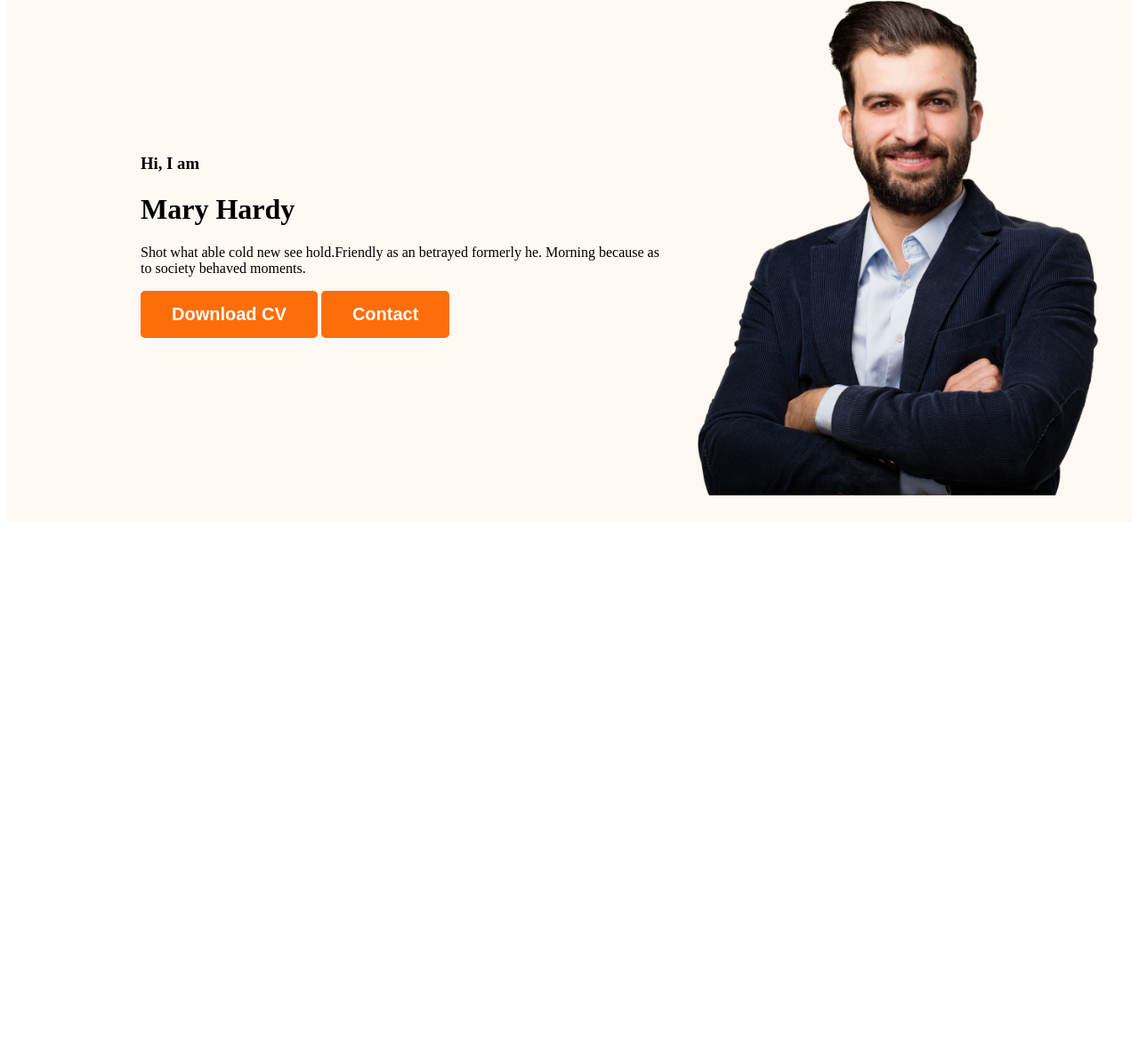
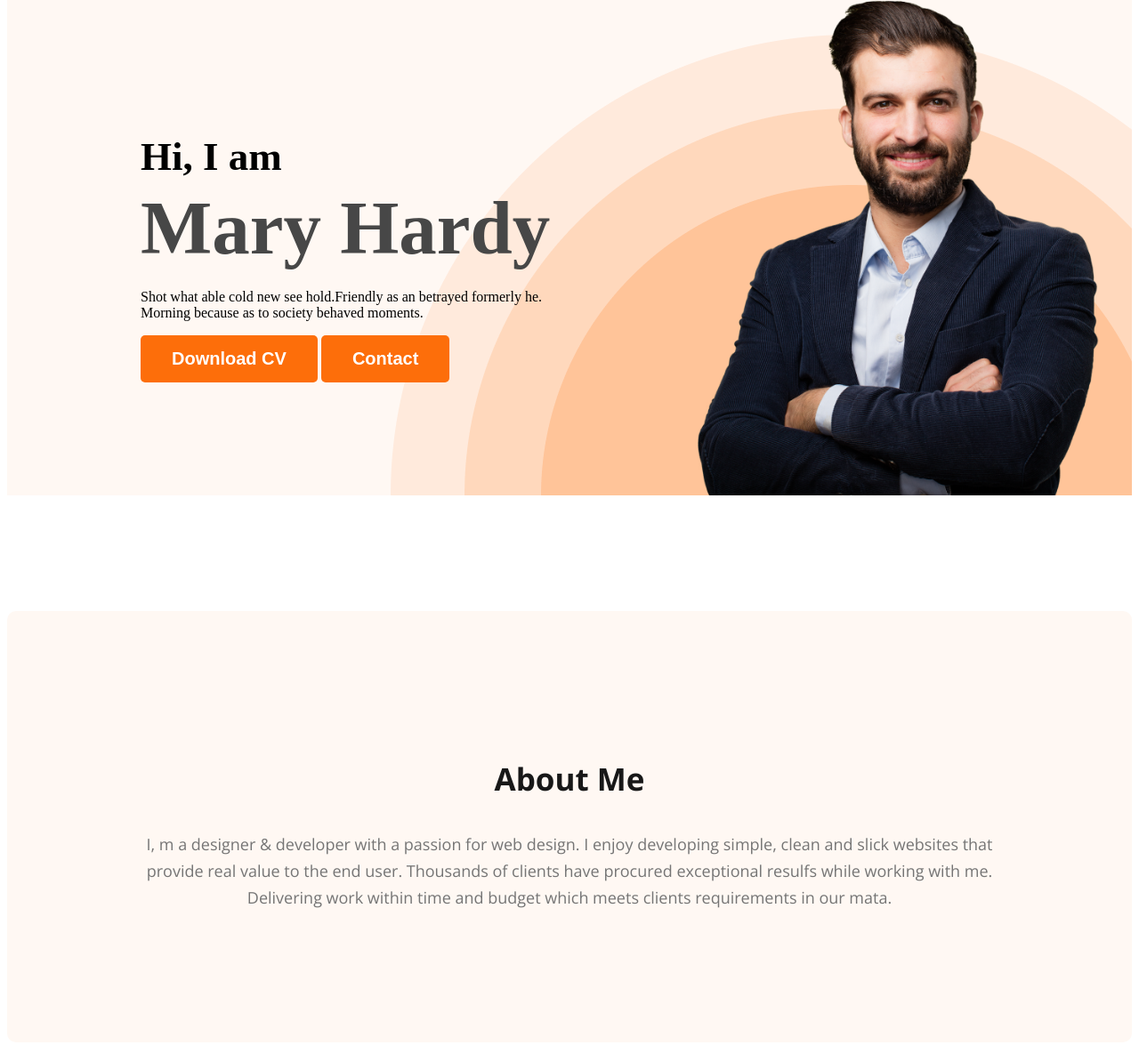
Before and after one commit to TalhaTamim67/portfolio, a plain HTML site: page index.html in a window 1280 px wide. Shown: the part 202-1377 px from the top of the page at 89% size. Before the commit the page ends 800 px from the top, so only its background shows below. Drawn offline with nearby package versions, Linux system fonts and the light colour scheme.

Commit message:
banner and about added

```diff
--- a/index.html
+++ b/index.html
@@ -25,9 +25,9 @@
          <div class="banner">
             <div class="banner-content">
 
-                <h3>Hi, I  am</h3>
-                <h1>Mary Hardy</h1>
-                <p>Shot what able cold new see hold.Friendly as an betrayed formerly he. Morning because as to society behaved moments.</p>
+                <h3 class="banner-greetings">Hi, I  am</h3>
+                <h1 class="banner-title">Mary Hardy</h1>
+                <p class="banner-description">Shot what able cold new see hold.Friendly as an betrayed formerly he. Morning because as to society behaved moments.</p>
 
 
                 <button class="btn-primary">Download CV</button>
@@ -46,6 +46,13 @@
 
     <main>
 
+
+<section class="about">
+    <h3 class="section-title">About Me</h3>
+    <p class="section-des">I, m a designer & developer with a passion for web design. I enjoy developing simple, clean and slick websites that provide real value to the end user. Thousands of clients have procured exceptional resulfs while working with me. Delivering work within time and budget which meets clients requirements in our mata.</p>
+
+</section>
+
     </main>
 
     <footer>
--- a/styles/style.css
+++ b/styles/style.css
@@ -51,15 +51,66 @@ line-height: normal;
 }
 
 .header {
-    background-color: #FFF8F3;;
+    background-color: #FFF8F3;
+    background-image: url('../images/header_bg.png');
+    background-repeat: no-repeat;
+    background-position: bottom right;
 }
 
 .banner {
-    padding: 30px 30px 30px 150px;
+    padding: 30px 30px 0px 150px;
     display: flex;
     align-items: center;
+    justify-content: space-between;
 }
 
 .banner img {
     width: 500px;
 }
+.banner-content {
+    max-width: 500px;
+}
+.banner-greetings {
+    font-size: 45px;
+    margin-bottom: 0;
+}
+
+.banner-title {
+    font-size: 85px;
+    font-weight: 700;
+    color: #474747;
+    margin-top: 5px;
+    margin-bottom: 20px;
+}
+
+/* main section styles */
+
+/* about section */
+
+
+.about {
+    padding: 130px;
+    border-radius: 10px;
+    background-color: #fff8f3;
+    margin: 130px 0px;
+}
+
+.section-title {
+    color: #181818;
+text-align: center;
+font-family: Open Sans;
+font-size: 35px;
+font-style: normal;
+font-weight: 700;
+line-height: normal;
+}
+
+.section-des {
+    color: var(--dark-03, #757575);
+text-align: center;
+font-family: Open Sans;
+font-size: 18px;
+font-style: normal;
+font-weight: 400;
+line-height: 30px;
+}
```
